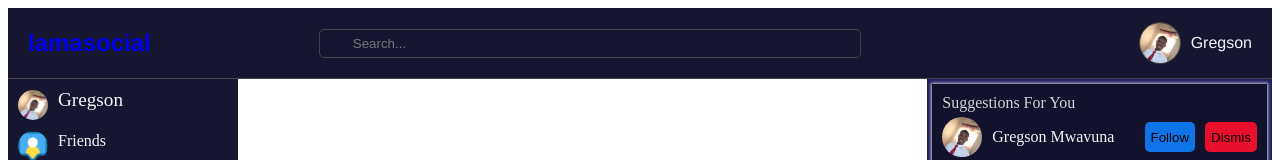
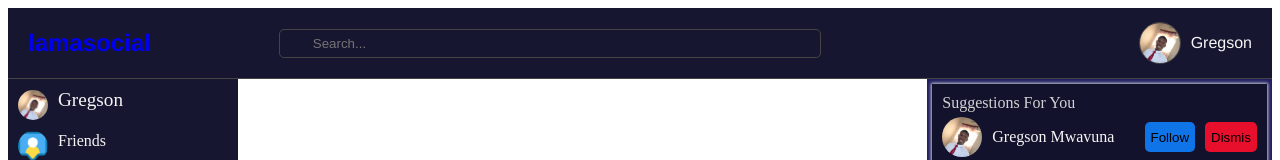
Before and after one commit to Mwavuna/chatApp, a React (Vite) app in the folder frontend/: page / in a window 1280 px wide. Shown: the top 160 px of the page. Built offline with nearby package versions, Linux system fonts and the light colour scheme; some icons are missing.

Commit message:
Another commit

```diff
--- a/frontend/src/App.scss
+++ b/frontend/src/App.scss
@@ -21,12 +21,12 @@
 }
 
 @mixin mobile {
-  @media (max-width: 480px) {
+  @media (max-width: 500px) {
     @content;
   }
 }
 @mixin tablet {
-  @media (max-width: 960px) {
+  @media (max-width: 960px) and (min-width: 500px) {
     @content;
   }
 }
--- a/frontend/src/components/navbar/navbar.scss
+++ b/frontend/src/components/navbar/navbar.scss
@@ -1,23 +1,35 @@
+@import "../../App.scss";
 .navbar {
   display: flex;
   justify-content: space-between;
   align-items: center;
   padding: 10px 20px;
   background-color: var(--bg);
-
   color: var(--textColor);
   border-bottom: solid 1px var(--border);
   font-family: "Franklin Gothic Medium", "Arial Narrow", Arial, sans-serif;
   position: sticky;
   top: 0;
   height: 50px;
+  @include mobile {
+    padding: 10px 10px;
+  }
+
   .left {
     display: flex;
     align-items: center;
-    gap: 30px;
+    gap: 20px;
+
+    @include mobile {
+      gap: 10px;
+    }
+
     .logo {
       font-weight: bold;
       font-size: 1.5rem;
+      @include mobile {
+        display: none;
+      }
     }
 
     .search {
@@ -28,6 +40,9 @@
       border-radius: 5px;
       padding: 5px;
       input {
+        @include mobile {
+          display: none;
+        }
         border: none;
         outline: none;
         width: 500px;
@@ -41,6 +56,9 @@
     display: flex;
     align-items: center;
     gap: 20px;
+    @include mobile {
+      gap: 10px;
+    }
 
     .user {
       display: flex;
@@ -52,6 +70,10 @@
         border-radius: 50%;
         border: solid 1px var(--border);
         object-fit: cover;
+        @include mobile {
+          width: 30px;
+          height: 30px;
+        }
       }
       span {
         font-weight: 500;
```
